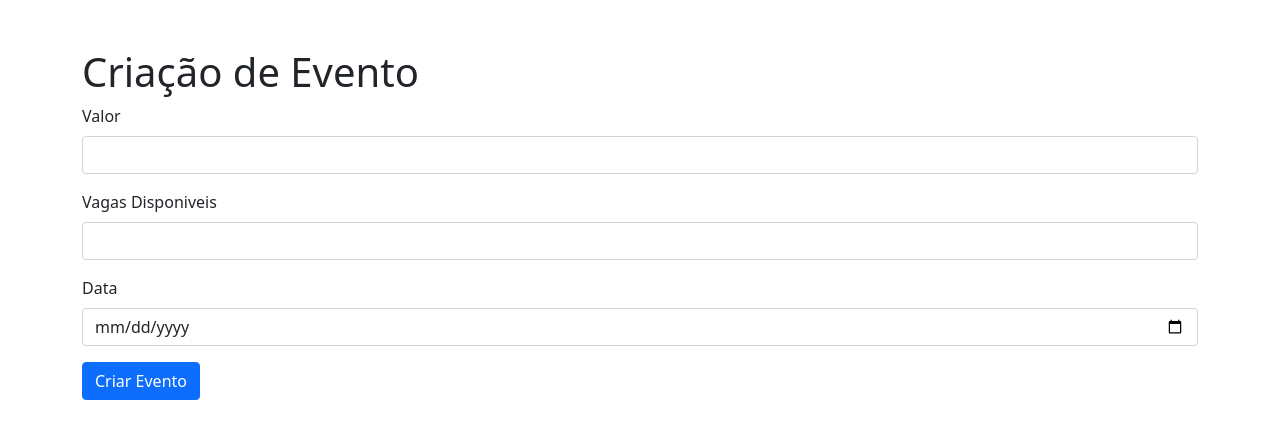
After one commit to J0-M/ProjetoES2024-AdrenaLife, a Django app: page /cadastro_evento in a window 1280 px wide. The commit adds this page. Shown: the top 439 px of the page. Run offline with Django 5.2, Linux system fonts and the light colour scheme.

Commit message:
começando o CRUD Evento

```diff
--- a/adrenalife/app_adrenalife/models.py
+++ b/adrenalife/app_adrenalife/models.py
@@ -18,7 +18,7 @@ class atividade(models.Model):
 
 class evento(models.Model):
     #relacionamento com atividade
-    id = models.IntegerField()
+    id = models.IntegerField(primary_key=True)
     valor = models.IntegerField()
     vagas_disponiveis = models.IntegerField()
     data = models.DateTimeField()
--- /dev/null
+++ b/adrenalife/app_adrenalife/templates/eventos/cadastro_evento.html
@@ -0,0 +1,42 @@
+<!doctype html>
+<html lang="en">
+  <head>
+    <!-- Required meta tags -->
+    <meta charset="utf-8">
+    <meta name="viewport" content="width=device-width, initial-scale=1">
+
+    <!-- Bootstrap CSS -->
+    <link href="https://cdn.jsdelivr.net/npm/bootstrap@5.0.2/dist/css/bootstrap.min.css" rel="stylesheet" integrity="sha384-EVSTQN3/azprG1Anm3QDgpJLIm9Nao0Yz1ztcQTwFspd3yD65VohhpuuCOmLASjC" crossorigin="anonymous">
+
+    <title>Criação de Evento</title>
+  </head>
+  <body>
+    <div class="container mt-5">
+      <h1>Criação de Evento</h1>
+      <form action="#" method="post">
+        <div class="mb-3">
+          <label for="valor" class="form-label">Valor</label>
+          <input type="number" class="form-control" id="valor" name="valor" required>
+        </div>
+
+        <div class="mb-3">
+          <label for="vagas_disponiveis" class="form-label">Vagas Disponiveis</label>
+          <input type="number" class="form-control" id="vagas_disponiveis" name="vagas_disponiveis" required>
+        </div>
+
+        <div class="mb-3">
+          <label for="data" class="form-label">Data</label>
+          <input type="date" class="form-control" id="data" name="data" required>
+        </div>
+
+        <button type="submit" class="btn btn-primary">Criar Evento</button>
+      </form>
+    </div>
+
+    <!-- Optional JavaScript; choose one of the two! -->
+
+    <!-- Option 1: Bootstrap Bundle with Popper -->
+    <script src="https://cdn.jsdelivr.net/npm/bootstrap@5.0.2/dist/js/bootstrap.bundle.min.js" integrity="sha384-MrcW6ZMFYlzcLA8Nl+NtUVF0sA7MsXsP1UyJoMp4YLEuNSfAP+JcXn/tWtIaxVXM" crossorigin="anonymous"></script>
+
+  </body>
+</html>
--- a/adrenalife/app_adrenalife/templates/usuarios/home.html
+++ b/adrenalife/app_adrenalife/templates/usuarios/home.html
@@ -45,6 +45,9 @@
 
         <button type="submit" class="btn btn-primary">Criar Conta</button>
       </form>
+      <button onclick="window.location.href='cadastro_evento'">
+        Ir para outra página
+      </button>
     </div>
 
     <!-- Optional JavaScript; choose one of the two! -->
--- a/adrenalife/app_adrenalife/views.py
+++ b/adrenalife/app_adrenalife/views.py
@@ -2,3 +2,6 @@ from django.shortcuts import render
 
 def home(request):
     return render(request, 'usuarios/home.html')
+
+def cadastro_evento(request):
+    return render(request, 'eventos/cadastro_evento.html')
--- a/adrenalife/projeto_adrenalife/urls.py
+++ b/adrenalife/projeto_adrenalife/urls.py
@@ -8,5 +8,6 @@ urlpatterns = [
     #rota é "adrenalife.com"
     path('admin/', admin.site.urls),
     path('',views.home,name='home'),
+    path('cadastro_evento',views.cadastro_evento,name='cadastro_evento'),
 
 ]
```
